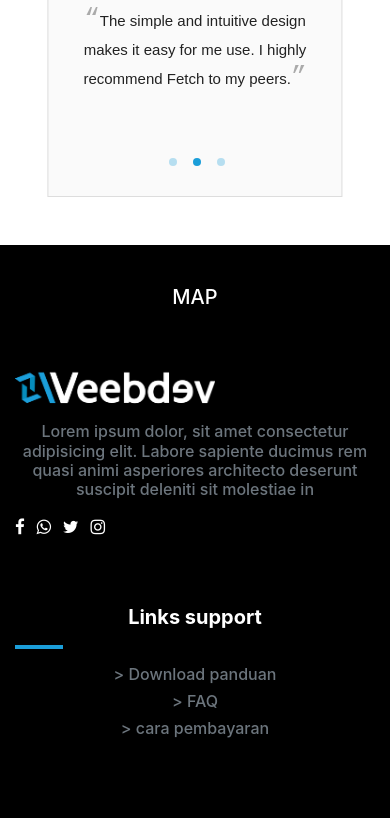
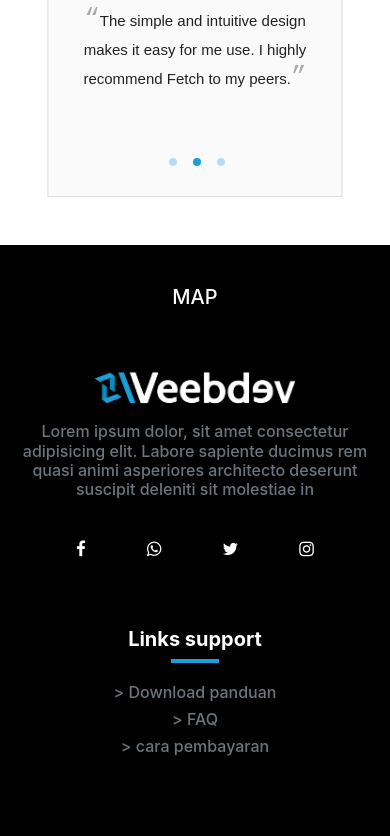
Before and after one commit to iko16-haekal/weebdev, a Gatsby site: page / in a window 390 px wide. Shown: the part 2552-3388 px from the top of the page. Built offline with nearby package versions, Linux system fonts and the light colour scheme; Gatsby itself is replaced by a stand-in of ours.

```diff
--- a/src/components/footer/index.js
+++ b/src/components/footer/index.js
@@ -1,6 +1,6 @@
 import React from "react"
 import Image from "../image"
-
+import "./style.css";
 function Footer() {
   return (
     <footer
@@ -16,7 +16,7 @@
           <hr class="clearfix w-100 d-md-none pb-3" />
 
           <div class="col-md-4 mb-md-0 mb-3">
-            <div style={{ maxWidth: "200px" }}>
+            <div style={{ maxWidth: "200px", }} className="mobile-footer-logo" >
               <Image alt="footer" filename="logofooter.png" />
             </div>
 
@@ -26,7 +26,7 @@
               suscipit deleniti sit molestiae in
             </h6>
             <span
-              className="mb-5"
+              className="mb-5 span-icon"
               style={{
                 fontSize: "17px",
                 width: "25%",
@@ -55,8 +55,8 @@
 
             <hr
               align="left"
-              style={{ width: "44px" }}
-              className="line text-left"
+              style={{ width: "44px", }}
+              className="line mobile-footer-text"
             />
 
             <ul class="list-unstyled">
--- /dev/null
+++ b/src/components/footer/style.css
@@ -0,0 +1,18 @@
+@media only screen and (max-width: 600px) {
+  .mobile-footer-logo {
+    margin: auto !important;
+  }
+
+  hr.mobile-footer-text {
+    text-align: center !important;
+    margin: auto !important;
+    margin-bottom: 20px !important;
+  }
+
+  span.span-icon {
+    display: flex;
+    justify-content: space-evenly !important;
+    width: 100% !important;
+    margin-top: 30px !important;
+  }
+}
```
